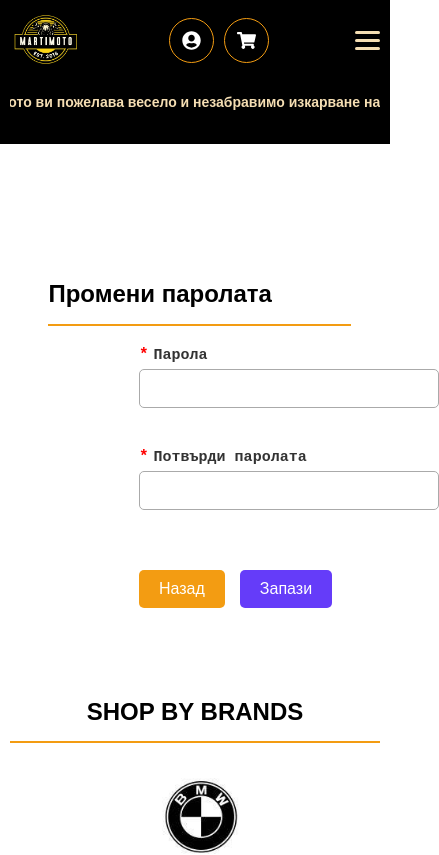
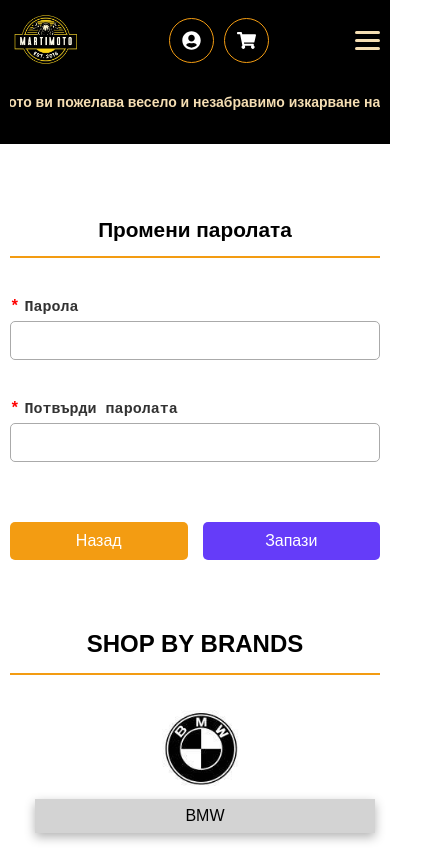
Before and after one commit to dsimplichev/martimoto, a React (Create React App) app: page /profile/password in a window 390 px wide. Shown: the top 855 px of the page, 439 px wide, since content can reach past the window. Built offline with nearby package versions, Linux system fonts and the light colour scheme; no server answers; a web font is replaced by a local one.

Commit message:
password change for mobile done

```diff
--- a/src/pages/changePassword/changepassword.css
+++ b/src/pages/changePassword/changepassword.css
@@ -95,3 +95,55 @@
   border-radius: 5px;
   transition: background-color 0.3s ease
 }
+
+@media (max-width: 768px) {
+    .change-password-wrapper {
+    display: flex;
+    flex-direction: column;
+    justify-content: center;
+    align-items: center;
+    padding: 20px 10px;
+    width: 100%;
+    box-sizing: border-box;
+  }
+
+  .profile-header-section {
+    width: 100%;
+    margin-left: 0;
+    padding-top: 40px;
+    text-align: center;
+  }
+
+  .divider-profile {
+    width: 100%;
+    margin-left: 0;
+  }
+
+ .profile-title {
+  display: flex;
+  justify-content: center;
+  font-size: 1.3rem;
+  width: 100%;
+}
+
+  .password-form {
+    margin-left: 0;
+    margin-right: 0;
+    max-width: 100%;
+    width: 100%;
+    padding: 0 10px;
+    margin-top: 20px;
+  }
+
+ .buttons-row {
+  display: flex;
+  gap: 15px;
+  justify-content: flex-start;
+  margin-top: 20px;
+}
+
+  .buttons-row button {
+    width: 100%;
+    font-size: 1rem;
+  }
+}
--- a/src/pages/userProfile/UserProfile.jsx
+++ b/src/pages/userProfile/UserProfile.jsx
@@ -14,7 +14,7 @@ const UserProfile = () => {
 
   return (
     <div className="user-profile-container">
-      <div className="profile-header-section">
+      <div className="profile-header-section2">
         <h1 className='profile-title'>Моят профил</h1>
       </div>
       <div className="divider-profile"></div>
```
